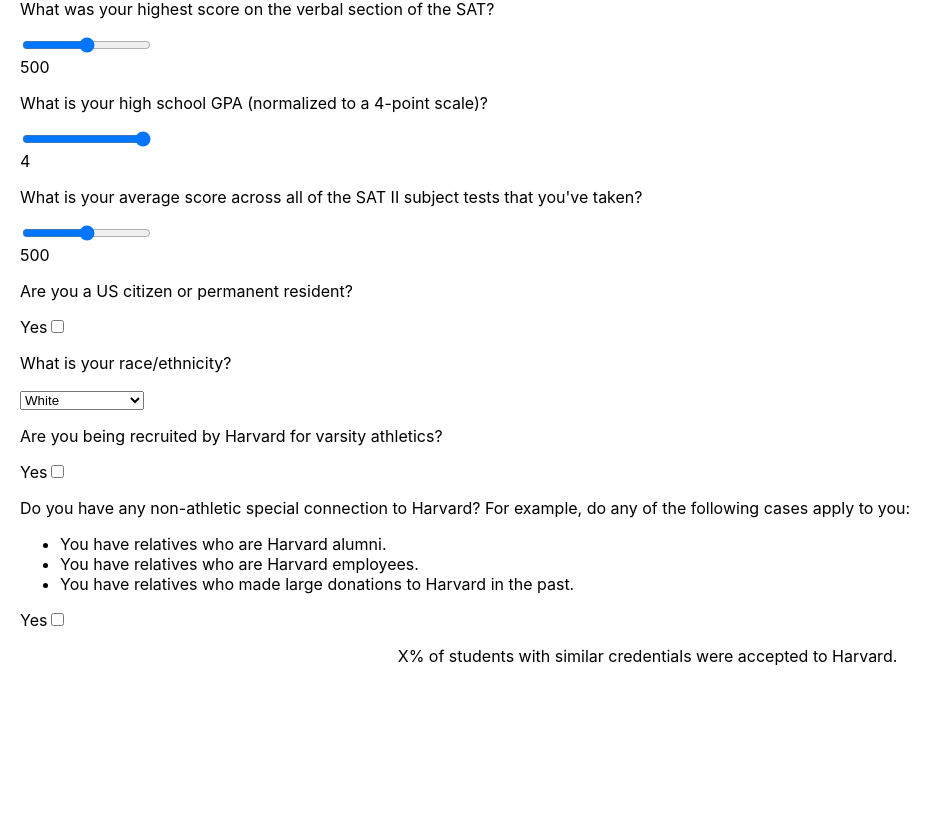
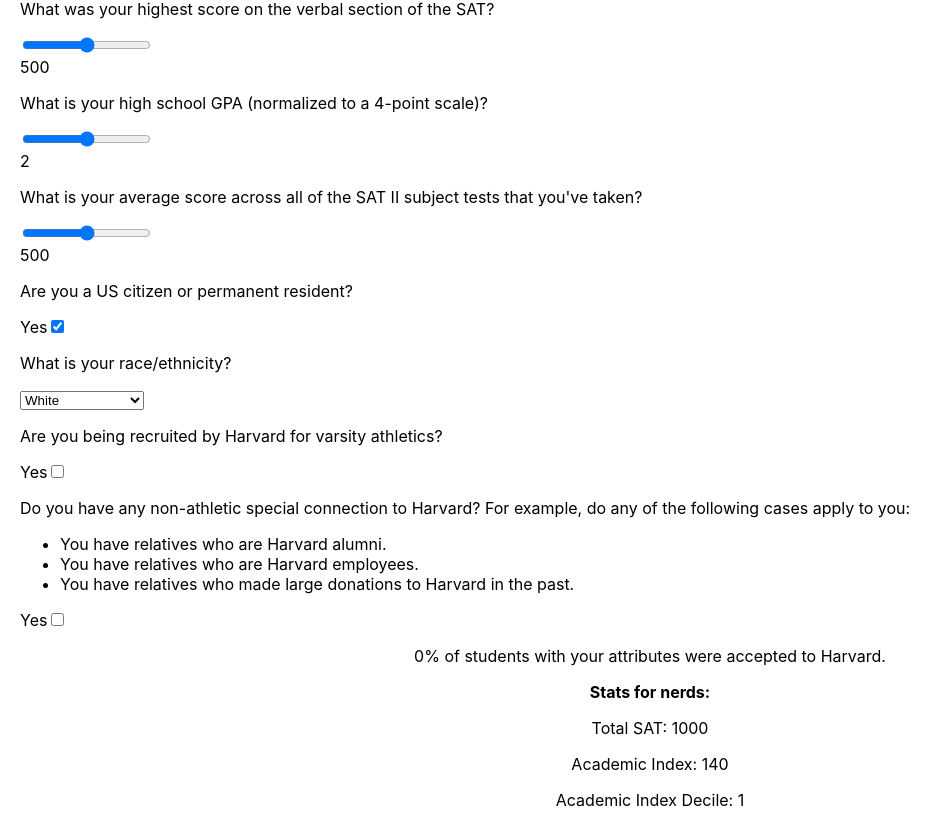
Before and after one commit to wkoury/harvard-admissions, a React (Create React App) app: page / in a window 1280 px wide. Shown: the part 155-981 px from the top of the page, without its empty margins (0-952 px from the left). Before the commit the page ends 837 px from the top, so only its background shows below. Built offline with nearby package versions, Linux system fonts and the light colour scheme.

Commit message:
Probability working

```diff
--- a/src/App.js
+++ b/src/App.js
@@ -1,16 +1,12 @@
 import React from 'react';
-import Input from './components/Input';
-import Probability from './components/Probability';
+import Form from './components/Form';
 
 class App extends React.Component{
   render(){
     return (
       <div className="app">
         <h3>What is your probability of being admitted to Harvard?</h3>
-        <Input />
-        <Probability
-          percentage='X'
-        />
+        <Form />
       </div>
     );
   }
--- /dev/null
+++ b/src/assets/Data.js
@@ -0,0 +1,15 @@
+
+var data = [
+    [0,6.32,0.03,3.19,0,0,0,6.29,0.01,5.27],
+    [0.39,12.2,1.03,6.61,0.32,11.54,0.2,7.16,0.53,10.47],
+    [0.56,16.67,5.19,25.36,1.95,8.15,0.64,11.53,1.65,15.56],
+    [1.82,22.62,12.76,39.94,5.5,30.2,0.86,23.9,3.29,23.72],
+    [2.57,26.18,22.41,48.92,9.13,42.45,1.86,21.28,4.4,28.39],
+    [4.2,31.85,29.72,54.73,13.65,41.46,2.49,29.78,5.64,33.7],
+    [4.79,36.04,41.12,82.43,17.28,48.49,3.98,40.45,6.61,38.51],
+    [7.53,47.49,44.48,75.01,22.93,49.85,5.12,53.17,8.22,47.66],
+    [10.77,56.94,54.59,99.9,26.16,43.98,7.55,56.45,10.4,56.67],
+    [15.27,57.07,56.06,83.43,31.32,95.1,12.69,63.02,14.58,60.64]
+];
+
+export default data;
--- a/src/components/Input.js
+++ b/src/components/Form.js
@@ -1,4 +1,5 @@
 import React from 'react';
+import Probability from './Probability';
 import '../App.css'
 
 class Input extends React.Component {
@@ -7,9 +8,9 @@
         this.state = {
             mathSAT: 500,
             verbalSAT: 500,
-            GPA: 4.0,
+            GPA: 2.0,
             subjectSAT: 500,
-            citizenship: false,
+            citizenship: true,
             ethnicity: 'white',
             athletics: false,
             connections: false
@@ -132,6 +133,16 @@
                         onChange={this.check}
                     />
                 </form>
+                <Probability
+                    mathSAT={this.state.mathSAT}
+                    verbalSAT={this.state.verbalSAT}
+                    GPA={this.state.GPA}
+                    subjectSAT={this.state.subjectSAT}
+                    citizenship={this.state.citizenship}
+                    ethnicity={this.state.ethnicity}
+                    athletics={this.state.athletics}
+                    connections={this.state.connections}
+                />
             </div>
         );
     }
--- a/src/components/Probability.js
+++ b/src/components/Probability.js
@@ -1,11 +1,112 @@
 import React from 'react';
+import data from '../assets/Data';
 
 class Probability extends React.Component {
+
+    //All functions in this class are based on pseudocode from Dr. Tyler Ransom.
+
+    calculatePercentage() {
+        let percentage = -1; //if -1 shows up on the site, then something needs to be fixed
+
+        //Redundant variable name changes, but it makes the code more readable
+        let athletics = this.props.athletics;
+        let ethnicity = this.props.ethnicity;
+        let connections = this.props.connections;
+        let citizenship = this.props.citizenship;
+
+        if(!citizenship){
+            return <p>Your admissions chances are unknown!</p>;
+        }
+
+        let decile = this.calculateDecile();
+
+        if(connections){
+            if(ethnicity==='white'){
+                percentage = data[decile][1];
+            }else if(ethnicity==='african-american'){
+                percentage = data[decile][3];
+            }else if(ethnicity==='hispanic'){
+                percentage = data[decile][5];
+            }else if(ethnicity==='asian-american'){
+                percentage = data[decile][7];
+            }else{
+                percentage = data[decile][9];
+            }
+        }else{
+            if(ethnicity==='white'){
+                percentage = data[decile][0];
+            }else if(ethnicity==='african-american'){
+                percentage = data[decile][2];
+            }else if(ethnicity==='hispanic'){
+                percentage = data[decile][4];
+            }else if(ethnicity==='asian-american'){
+                percentage = data[decile][6];
+            }else{
+                percentage = data[decile][8];
+            }
+        }
+
+        if(athletics){ //athletics should override all other conditions, so this if-else cascade should be last.
+            if(decile < 1){
+                percentage = 50;
+            }else if(decile >= 1 && decile <= 3){
+                percentage = 79.52;
+            }else if(decile >= 4 && decile <= 6){
+                percentage = 87.21;
+            }else if(decile >= 7 && decile <= 9){
+                percentage = 94.04;
+            }
+        }
+
+        return <p>{percentage}% of students with your attributes were accepted to Harvard.</p>
+    }
+
+    calculateAcademicIndex() { //the + sign is a unary operator to convert the props from strings to numbers
+        return ((+this.props.mathSAT + +this.props.verbalSAT)/20 + +this.props.GPA*20 + +this.props.subjectSAT/10);
+    }
+
+    calculateDecile() {
+        let ai = +this.calculateAcademicIndex();
+        console.log(ai);
+        let decile;
+        //this function assumes that 60 <= ai <= 240 (actually the lower bound is 40!)
+        //if it is not within those bounds decile will be assigned -1
+        //so we know something is wrong
+        if(40<= ai && ai <=193.5){
+            decile = 1;
+        }else if(193.5 < ai && ai <= 205.5){
+            decile = 2;
+        }else if(205.5 < ai && ai <= 213){
+            decile = 3;
+        }else if(213 < ai && ai <= 218.5){
+            decile = 4;
+        }else if(218.5 < ai && ai <= 223){
+            decile = 5;
+        }else if(223 < ai && ai<= 226.5){
+            decile = 6;
+        }else if(226.5 < ai && ai <= 229.5){
+            decile = 7;
+        }else if(229.5 < ai && ai <= 232.5){
+            decile = 8;
+        }else if(232.5 < ai && ai<= 235.8){
+            decile = 9;
+        }else if(235.8 < ai && ai <= 240){
+            decile = 10;
+        }
+
+        decile--;
+
+        return decile;
+    }
 
     render(){
         return(
             <div className='probability'>
-                <p>{this.props.percentage}% of students with similar credentials were accepted to Harvard.</p>
+                <p>{this.calculatePercentage()}</p>
+                <p><b>Stats for nerds:</b></p>
+                <p>Total SAT: {+this.props.mathSAT + +this.props.verbalSAT}</p>
+                <p>Academic Index: {(+this.props.mathSAT + +this.props.verbalSAT)/20 + +this.props.GPA*20 + +this.props.subjectSAT/10}</p>
+                <p>Academic Index Decile: {+this.calculateDecile() + 1}</p>
             </div>
         );
     }
```
Also changed, not shown: src/assets/data.csv (deleted).
